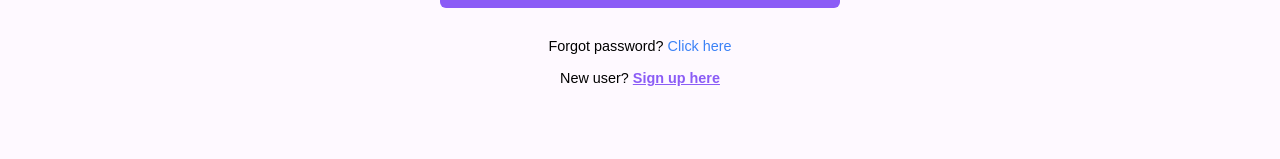
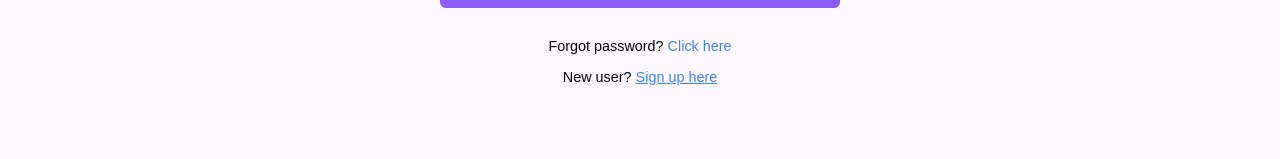
Before and after one commit to piyabhalla/piyapp, a Next.js app: page /login in a window 1280 px wide. Shown: the part 238-397 px from the top of the page. Built offline with nearby package versions, Linux system fonts and the light colour scheme.

Commit message:
Add Sign up link to login page

```diff
--- a/app/login/page.js
+++ b/app/login/page.js
@@ -117,16 +117,9 @@ export default function LoginPage() {
         </span>
       </p>
 
-      <p style={{ fontSize: '0.9rem', textAlign: 'center', marginTop: '1rem' }}>
+      <p style={{ fontSize: '0.9rem', textAlign: 'center' }}>
         New user?{' '}
-        <a
-          href="/signup"
-          style={{
-            color: '#8b5cf6',
-            fontWeight: 'bold',
-            textDecoration: 'underline',
-          }}
-        >
+        <a href="/signup" style={{ color: '#3b82f6', fontWeight: '500' }}>
           Sign up here
         </a>
       </p>
```
